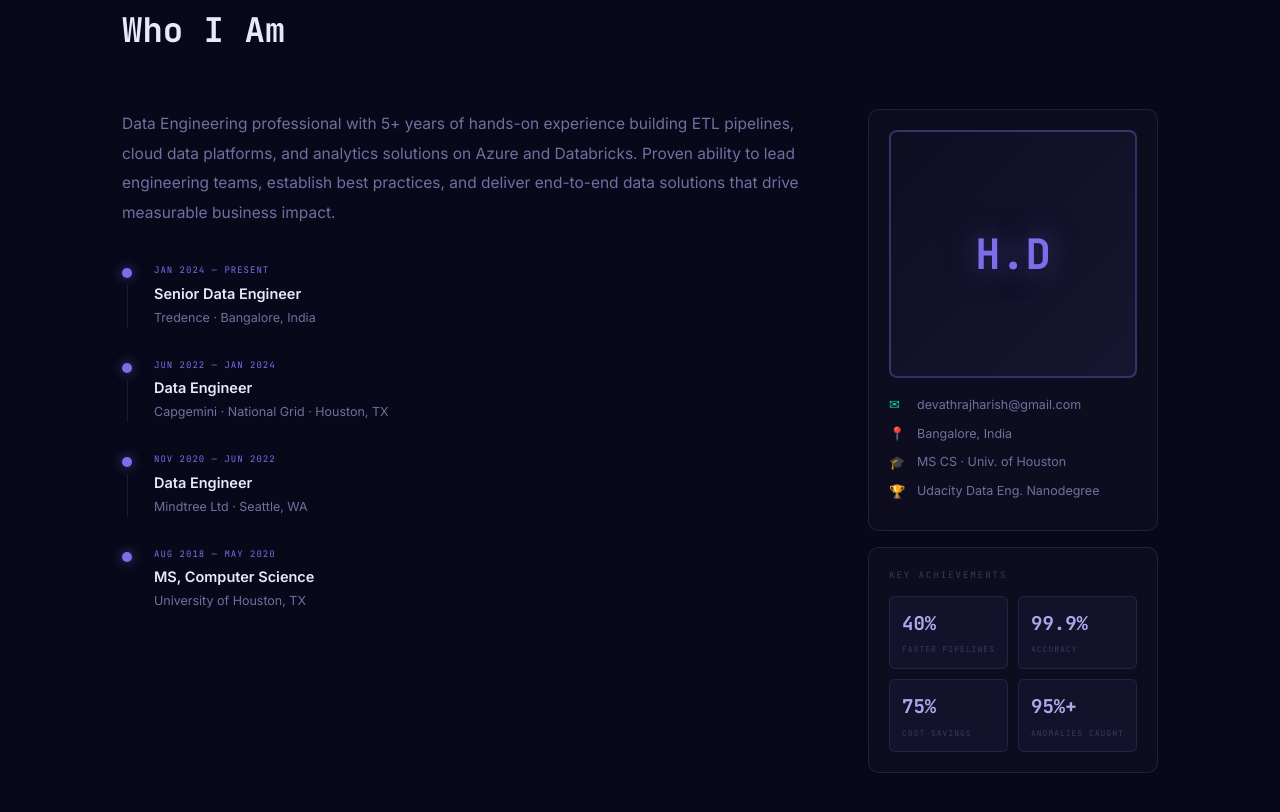
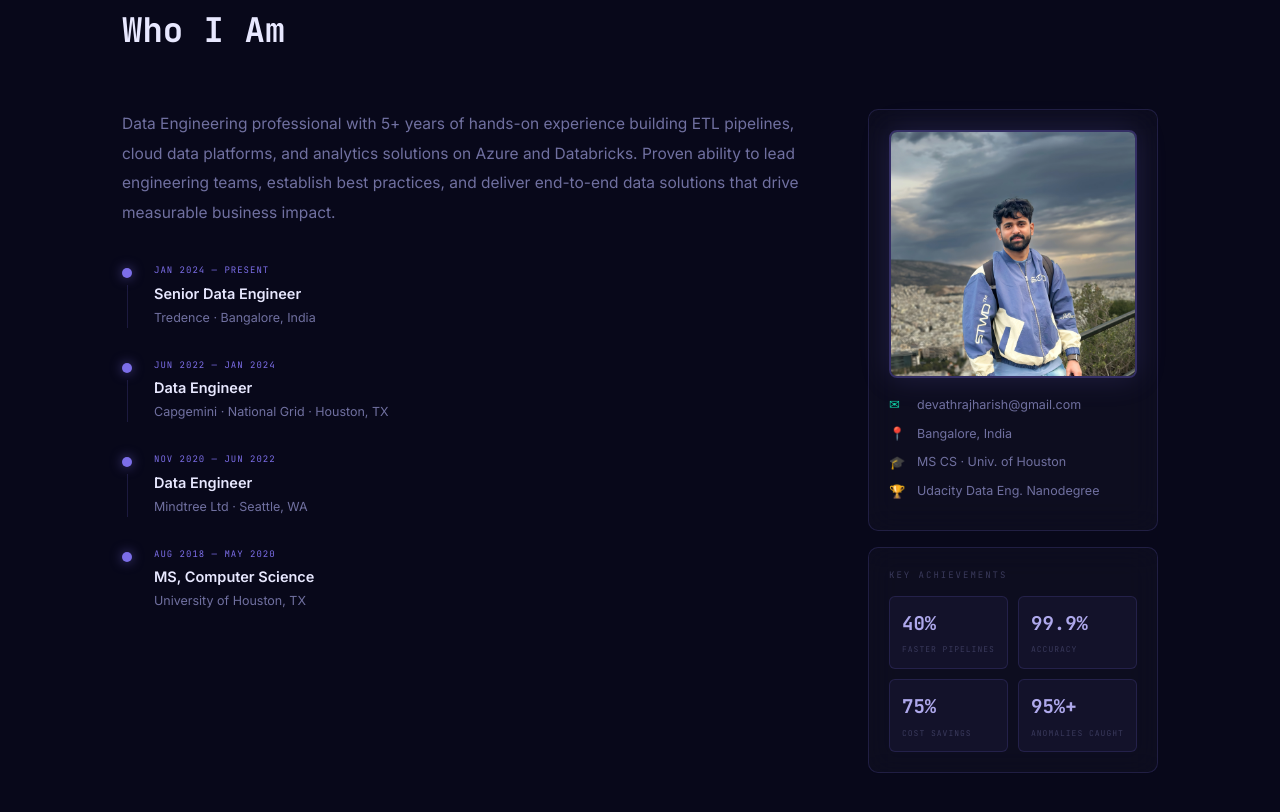
Before and after one commit to devathrajharish/devathrajharish.github.io, a plain HTML site: page index.html in a window 1280 px wide. Shown: the part 913-1725 px from the top of the page. Drawn offline with Linux system fonts and the light colour scheme.

Commit message:
Add profile photo to about section

```diff
--- a/index.html
+++ b/index.html
@@ -423,18 +423,18 @@
     .avatar-box {
       width: 100%;
       aspect-ratio: 1;
-      background: linear-gradient(135deg, #0d0d22, #161630);
       border: 2px solid rgba(124,110,232,0.35);
       border-radius: 8px;
-      display: flex;
-      align-items: center;
-      justify-content: center;
-      font-family: 'JetBrains Mono', monospace;
-      font-size: 42px;
-      font-weight: 700;
-      color: var(--purple);
-      text-shadow: 0 0 30px rgba(124,110,232,0.5);
+      overflow: hidden;
       margin-bottom: 16px;
+      box-shadow: 0 0 30px rgba(124,110,232,0.18);
+    }
+    .avatar-box img {
+      width: 100%;
+      height: 100%;
+      object-fit: cover;
+      object-position: center top;
+      display: block;
     }
     .info-row {
       display: flex;
@@ -854,7 +854,7 @@
       </div>
       <div class="about-side fade-up delay-1">
         <div class="glass-card">
-          <div class="avatar-box">H.D</div>
+          <div class="avatar-box"><img src="profile.jpg" alt="Harish Devathraj"></div>
           <div class="info-row"><span class="info-icon">✉</span> devathrajharish@gmail.com</div>
           <div class="info-row"><span class="info-icon">📍</span> Bangalore, India</div>
           <div class="info-row"><span class="info-icon">🎓</span> MS CS · Univ. of Houston</div>
```
Also changed, not shown: profile.jpg (added).
